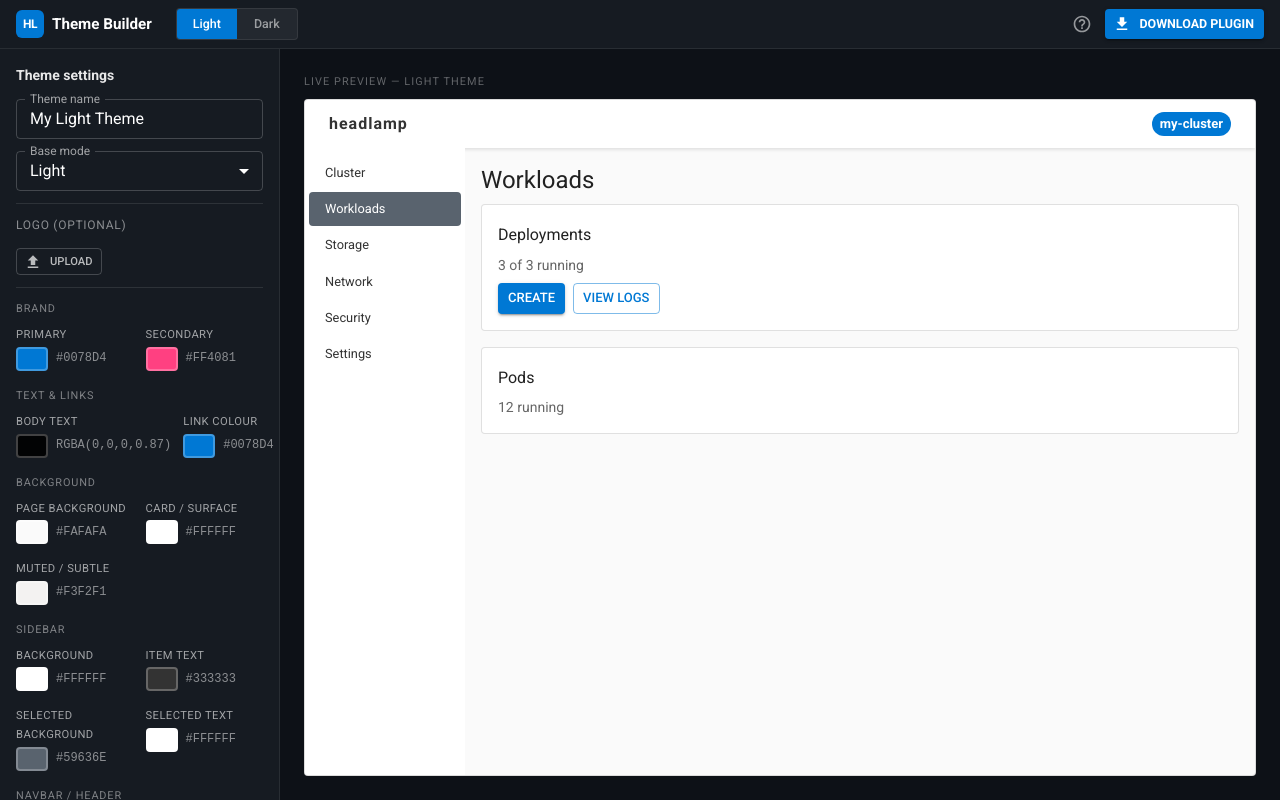
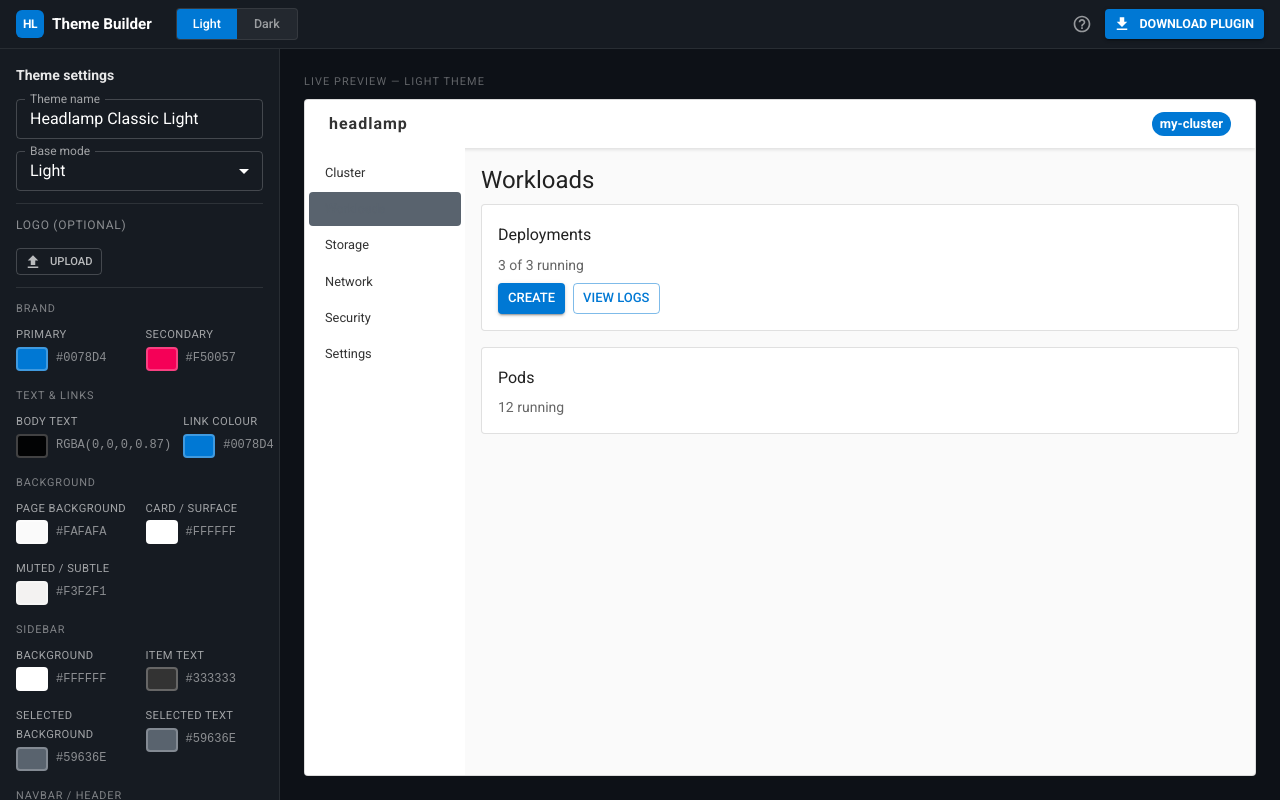
Before and after one commit to PixelRobots/headlamp-theme-builder, a React (Vite) app: page / in a window 1280 px wide. Built offline with nearby package versions, Linux system fonts and the light colour scheme.

Commit message:
chore: default presets now match exact Headlamp classic light/dark fallback values

```diff
--- a/src/defaults/defaultTheme.ts
+++ b/src/defaults/defaultTheme.ts
@@ -1,17 +1,21 @@
 import type { HeadlampTheme } from '../types/theme';
 
 /**
- * Headlamp Classic Light — mirrors the out-of-the-box Headlamp light defaults.
- * Primary: #0078d4 (Microsoft/Fluent blue)
- * Sidebar/navbar: white, grey selected state
+ * Headlamp Classic Light
+ * Matches the exact fallback values in frontend/src/lib/themes.ts
+ *   primary:                 #0078d4  (Fluent blue)
+ *   sidebar.background:      #ffffff
+ *   sidebar.selectedBg:      #59636e
+ *   navbar.background:       #ffffff
+ *   text.primary:            rgba(0,0,0,0.87)
  */
 export const defaultLight: HeadlampTheme = {
-  name: 'My Light Theme',
+  name: 'Headlamp Classic Light',
   base: 'light',
   primary: '#0078d4',
-  secondary: '#ff4081',
+  secondary: '#f50057',
   text: { primary: 'rgba(0,0,0,0.87)' },
-  link: { color: '#0078d4' },
+  link: { color: '#0078D4' },
   background: {
     default: '#fafafa',
     surface: '#ffffff',
@@ -21,7 +25,7 @@
     background: '#ffffff',
     color: '#333333',
     selectedBackground: '#59636e',
-    selectedColor: '#ffffff',
+    selectedColor: '#59636e',
     actionBackground: '#333333',
   },
   navbar: {
@@ -34,26 +38,31 @@
 };
 
 /**
- * Headlamp Classic Dark — mirrors the out-of-the-box Headlamp dark defaults.
- * Primary: #4B99EE (lighter blue for dark backgrounds)
- * Sidebar/navbar: #1f1f1f
+ * Headlamp Classic Dark
+ * Matches the exact fallback values in frontend/src/lib/themes.ts (dark branch)
+ *   primary:                 #4B99EE
+ *   sidebar.background:      #1f1f1f  (same as navbar/bg default)
+ *   sidebar.selectedBg:      #59636e  (inherited from commonRules)
+ *   navbar.background:       #1f1f1f
+ *   background.default:      #1f1f1f
+ *   text.primary:            #ffffff
  */
 export const defaultDark: HeadlampTheme = {
-  name: 'My Dark Theme',
+  name: 'Headlamp Classic Dark',
   base: 'dark',
   primary: '#4B99EE',
-  secondary: '#ff4081',
+  secondary: '#f50057',
   text: { primary: '#ffffff' },
-  link: { color: '#4B99EE' },
+  link: { color: '#6CB6F2' },
   background: {
-    default: '#121212',
-    surface: '#1e1e1e',
-    muted: '#2d2d2d',
+    default: '#1f1f1f',
+    surface: '#1f1f1f',
+    muted: '#1B1A19',
   },
   sidebar: {
     background: '#1f1f1f',
     color: 'rgba(255,255,255,0.7)',
-    selectedBackground: '#4B99EE',
+    selectedBackground: '#59636e',
     selectedColor: '#ffffff',
     actionBackground: '#333333',
   },
```
